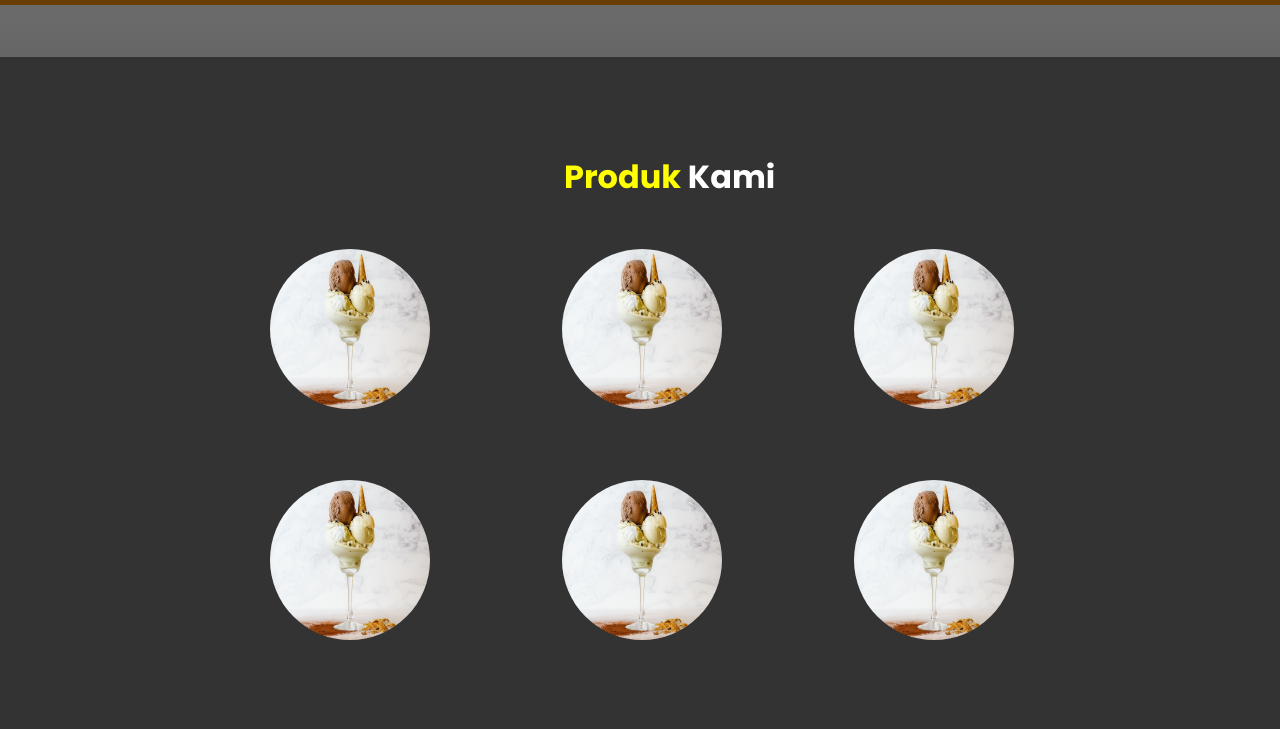
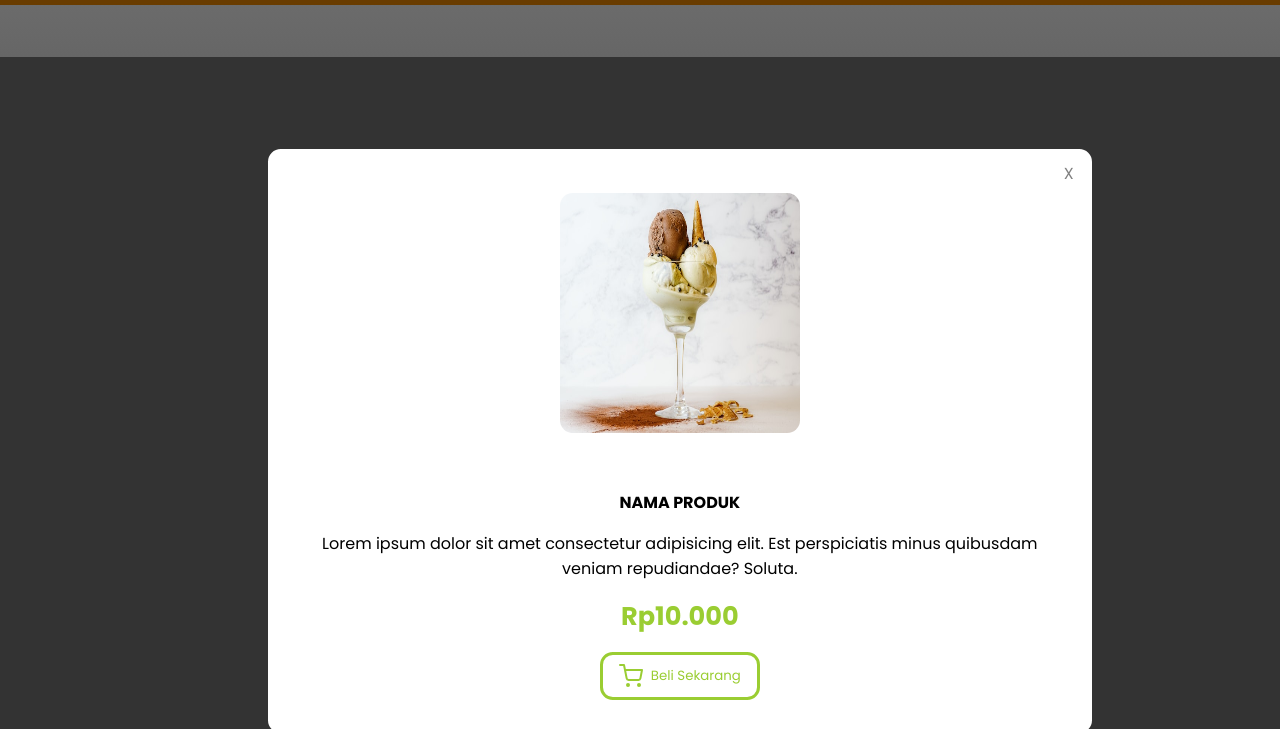
Before and after one commit to aqil2514/product-landing-page, a plain HTML site: page index.html in a window 1280 px wide. Both pictures are taken after a click on the picture 349 px from the left and 1072 px from the top of the page. Shown: the part 743-1472 px from the top of the page. Drawn offline with nearby package versions, Linux system fonts and the light colour scheme.

Commit message:
javascript

```diff
--- a/index.html
+++ b/index.html
@@ -58,6 +58,7 @@
     <div class="products">
       <article>
         <img src="img/product.jpg" alt="product">
+        <p class="close-product">X</p>
         <h4>Nama Produk</h4>
         <p class="info-product">Lorem ipsum dolor sit amet consectetur adipisicing elit. Est perspiciatis minus quibusdam veniam repudiandae? Soluta.</p>
         <p class="price">Rp10.000</p>
@@ -68,6 +69,7 @@
       </article>
       <article>
         <img src="img/product.jpg" alt="product">
+        <p class="close-product">X</p>
         <h4>Nama Produk</h4>
         <p class="info-product">Lorem ipsum dolor sit amet consectetur adipisicing elit. Est perspiciatis minus quibusdam veniam repudiandae? Soluta.</p>
         <p class="price">Rp10.000</p>
@@ -78,6 +80,7 @@
       </article>
       <article>
         <img src="img/product.jpg" alt="product">
+        <p class="close-product">X</p>
         <h4>Nama Produk</h4>
         <p class="info-product">Lorem ipsum dolor sit amet consectetur adipisicing elit. Est perspiciatis minus quibusdam veniam repudiandae? Soluta.</p>
         <p class="price">Rp10.000</p>
@@ -88,6 +91,7 @@
       </article>
       <article>
         <img src="img/product.jpg" alt="product">
+        <p class="close-product">X</p>
         <h4>Nama Produk</h4>
         <p class="info-product">Lorem ipsum dolor sit amet consectetur adipisicing elit. Est perspiciatis minus quibusdam veniam repudiandae? Soluta.</p>
         <p class="price">Rp10.000</p>
@@ -98,6 +102,7 @@
       </article>
       <article>
         <img src="img/product.jpg" alt="product">
+        <p class="close-product">X</p>
         <h4>Nama Produk</h4>
         <p class="info-product">Lorem ipsum dolor sit amet consectetur adipisicing elit. Est perspiciatis minus quibusdam veniam repudiandae? Soluta.</p>
         <p class="price">Rp10.000</p>
@@ -108,6 +113,7 @@
       </article>
       <article>
         <img src="img/product.jpg" alt="product">
+        <p class="close-product">X</p>
         <h4>Nama Produk</h4>
         <p class="info-product">Lorem ipsum dolor sit amet consectetur adipisicing elit. Est perspiciatis minus quibusdam veniam repudiandae? Soluta.</p>
         <p class="price">Rp10.000</p>
--- a/script.js
+++ b/script.js
@@ -1,7 +1,28 @@
 const hamMenu = document.querySelector('.ham-menu');
 const navMenu = document.querySelector('.navbar-menu');
+const artProducts = document.querySelectorAll('.product .products article');
+const imgProducts = document.querySelectorAll('.product .products article img');
+const closeProducts = document.querySelectorAll('.close-product')
+const moreProduct = document.querySelector('.cta');
 
 hamMenu.onclick= function(){
     hamMenu.classList.toggle('ham-menu-active');
     navMenu.classList.toggle('navbar-menu-active');
 }
+
+
+imgProducts.forEach(function(e){
+    e.addEventListener('click', function(){
+    e.classList.toggle('img-product-active');
+    })
+})
+
+artProducts.forEach(function(e){
+    e.addEventListener('click', function(){
+    e.classList.toggle('product-active');
+    })
+})
+
+moreProduct.onclick = function(){
+    alert('Belom ditambahain. Lagi pusing');
+}
--- a/styles.css
+++ b/styles.css
@@ -146,6 +146,7 @@
   max-width: 1160px;
   background-color: #333;
   padding: 6rem 7% 1.5rem;
+  position: relative;
 }
 
 .product .products{
@@ -183,6 +184,14 @@
   margin: 0;
   border-radius: 0.8rem;
   position: absolute;
+  top: 10%;
+  left: 20%;
+}
+
+.close-product{
+  color: gray;
+  cursor: pointer;
+  transform: translateX(49rem) translateY(-19rem);
 }
 
 .img-product-active{
```
